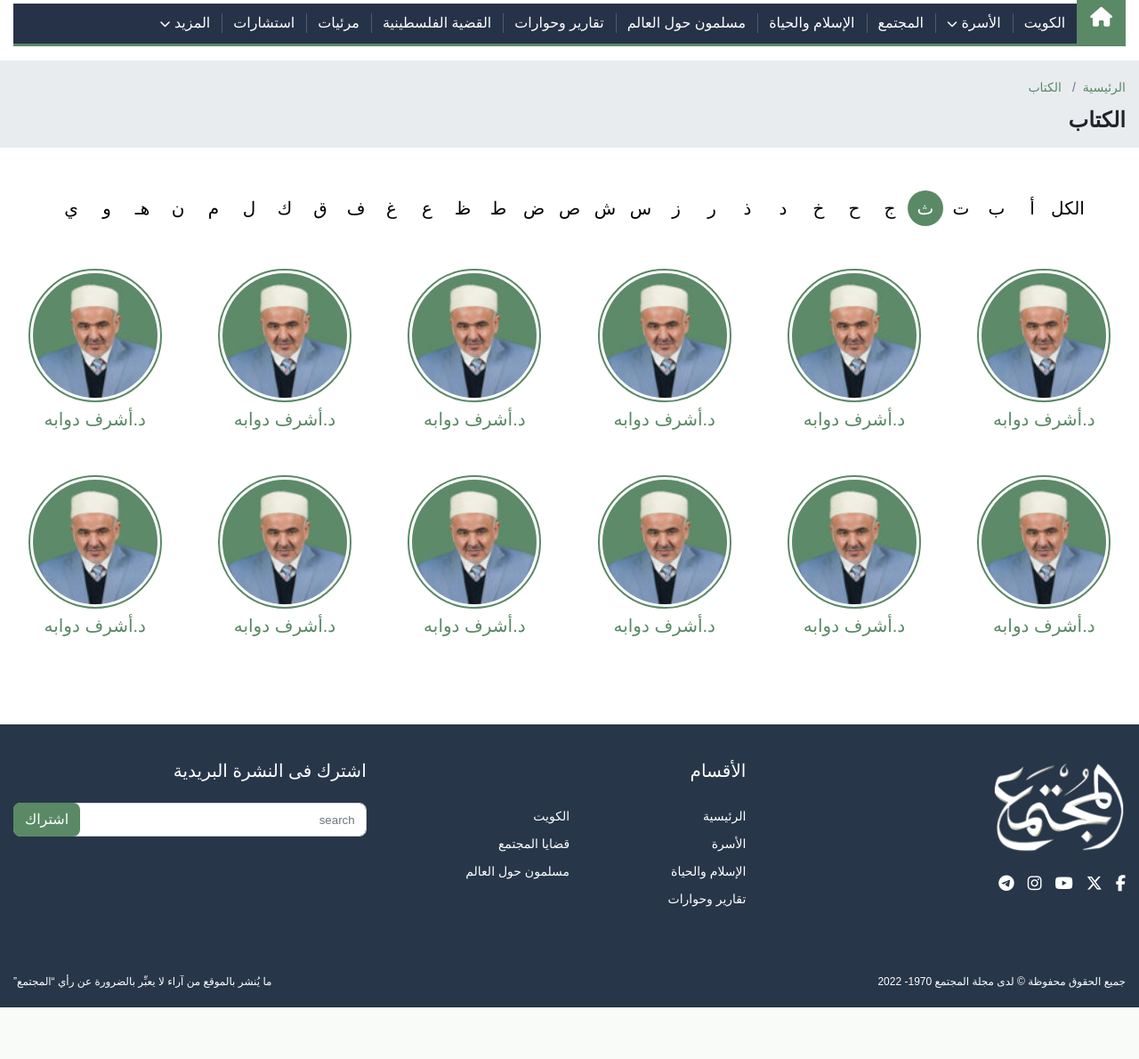
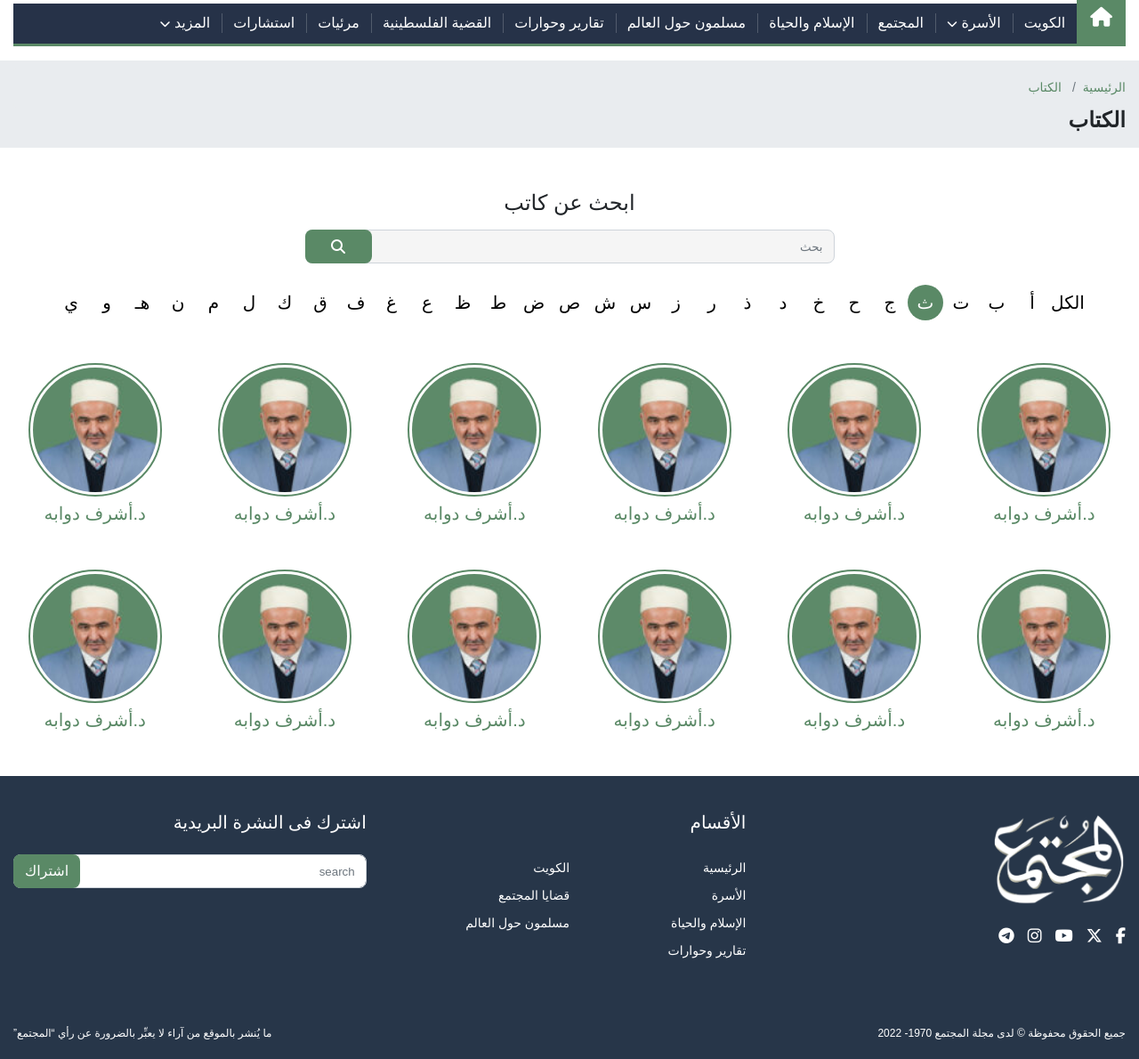
Before and after one commit to waleedo0o7/mugtama-news, a PHP site: page /author-list.php in a window 1280 px wide. Shown: the part 211-1401 px from the top of the page at 89% size. Before the commit the page ends 1343 px from the top, so only its background shows below. Run offline with PHP 8.4, Linux system fonts and the light colour scheme; some web fonts are replaced.

Commit message:
finish all authers page #2

```diff
--- a/author-list.php
+++ b/author-list.php
@@ -14,9 +14,23 @@
 </div>
 
 
-<main class="main pb-5">
+<main class="main">
 
     <div class="container">
+
+
+        <div class="col-md-6 m-auto ">
+
+        <h4 class="text-center mb-3"> ابحث عن كاتب </h4>
+
+            <div class="form-group co-input-with-btn mb-4">
+                <input type="text" class="form-control search" placeholder="بحث">
+                <button class="btn btn-primary button"> <i class="fa fa-search"></i></button>
+            </div>
+
+
+        </div>
+
 
         <div class="filter-by-chars d-flex mb-5 justify-content-center align-items-center">
             <div class="chars-wrapper mx-3">
```
